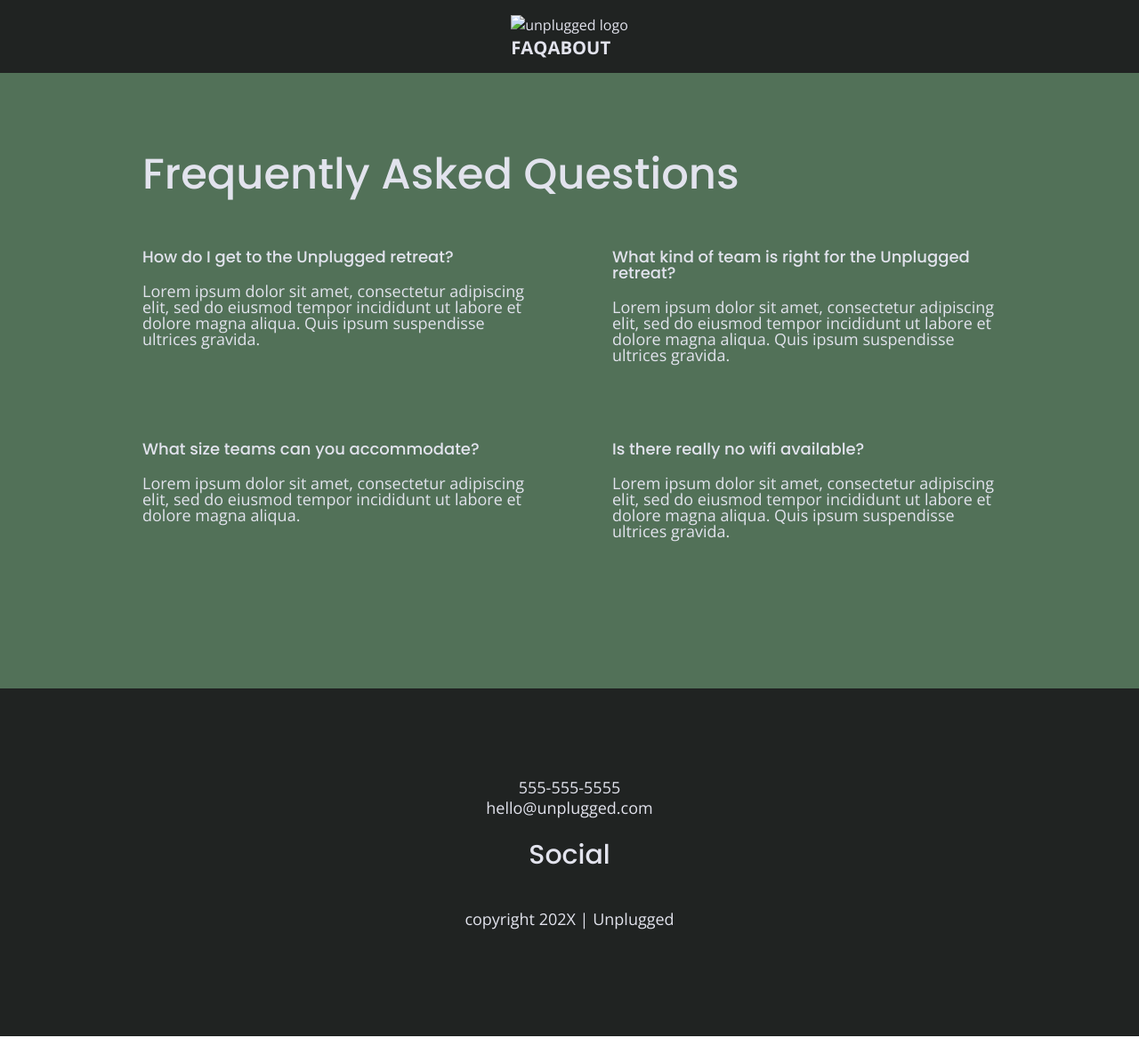
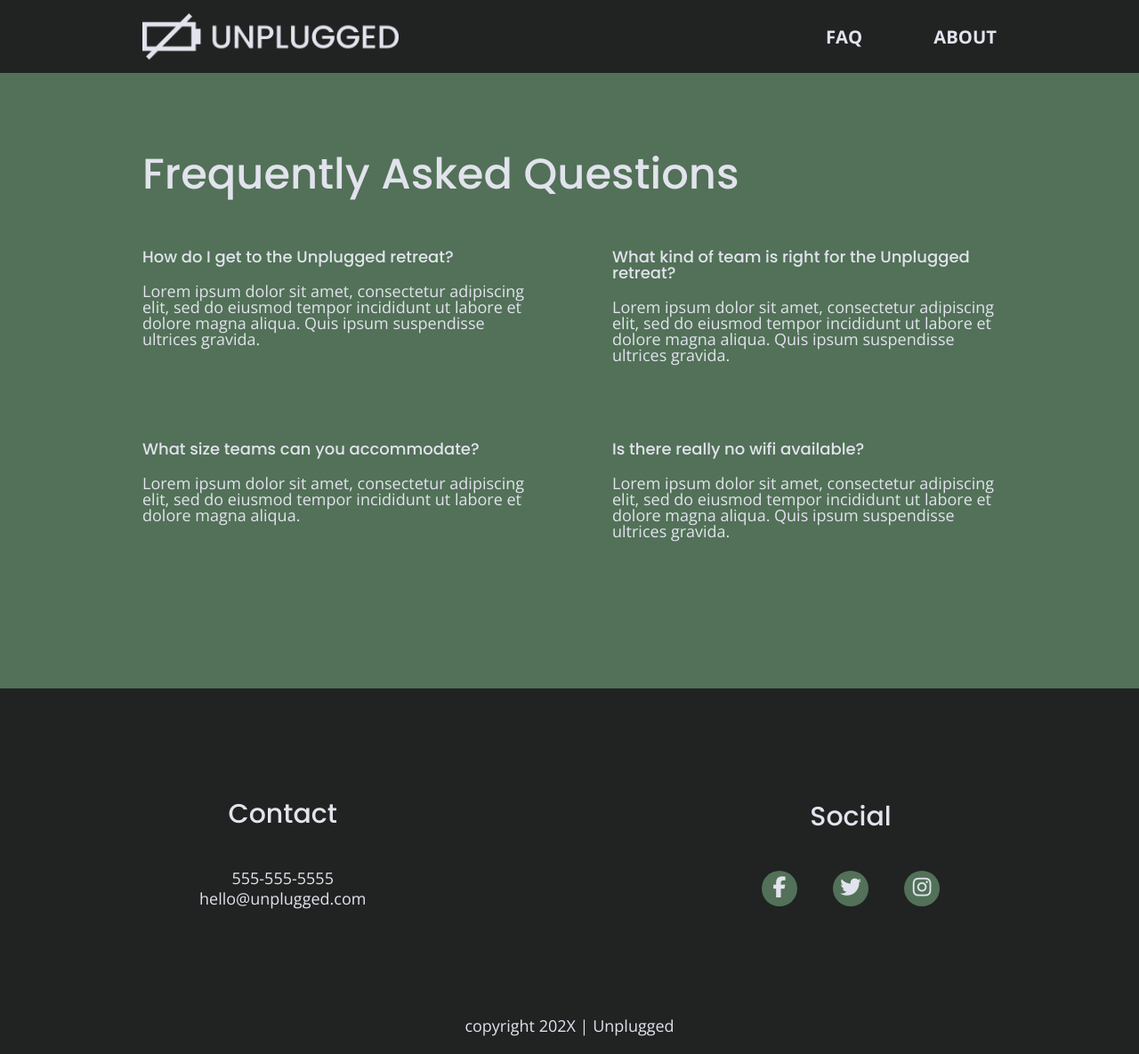
Before and after one commit to lucinda-d/unplugged-project, a website: page faq/index.html in a window 1280 px wide. Shown: the whole page at 89% size. Drawn offline with nearby package versions, Linux system fonts and the light colour scheme.

Commit message:
Added social icons

```diff
--- a/css/main.css
+++ b/css/main.css
@@ -99,7 +99,8 @@ body {
   text-align: left;
 }
 
-ul, ol {
+ul,
+ol {
   list-style-type: none;
   margin: 0;
   padding: 0;
@@ -116,7 +117,8 @@ h2 {
   font-size: 1.875em;
 }
 
-h3, h4 {
+h3,
+h4 {
   font-family: 'Poppins', sans-serif;
   font-size: 1.125em;
   font-weight: 500;
@@ -154,7 +156,7 @@ header {
   padding: 15px 0;
 }
 
-header .content-wrapper{
+header .content-wrapper {
   align-items: center;
   display: flex;
   flex-flow: row wrap;
@@ -162,7 +164,7 @@ header .content-wrapper{
   margin: 0;
 }
 
-header .divider{
+header .divider {
   background: #3a3a3a;
   width: 100%;
   height: 1px;
@@ -173,7 +175,7 @@ header figure {
   width: 60%;
 }
 
-header nav{
+header nav {
   width: 60%;
   font-size: 1.125em;
   font-weight: 700;
@@ -198,14 +200,15 @@ footer {
   background-color: #202322;
 }
 
-footer .contact{
+footer .contact {
   margin-bottom: 50px;
 }
-footer .content-wrapper{
+
+footer .content-wrapper {
   width: 55%;
 }
 
-footer .copyright{
+footer .copyright {
   margin: 20px 0;
 }
 
@@ -220,9 +223,17 @@ footer .social-icons {
 }
 
 footer .social-icons p {
+  background: #527158;
+  border-radius: 50%;
+  width: 40px;
+  height: 40px;
   display: flex;
   justify-content: center;
   align-items: center;
+}
+
+footer .social-icons p i {
+  font-size: 1.3125em;
 }
 
 /*----------------- Mobile Styles - Homepage -----------------*/
@@ -315,6 +326,7 @@ input[type=button] {
   font-size: 3.75em;
   margin-bottom: 40px;
 }
+
 /* Reviews */
 
 .reviews {
@@ -323,7 +335,7 @@ input[type=button] {
   justify-content: center;
 }
 
-.reviews h2{
+.reviews h2 {
   margin-bottom: 40px;
   line-height: 1;
 }
@@ -341,7 +353,7 @@ input[type=button] {
   justify-content: center;
 }
 
-.contact-content p{
+.contact-content p {
   margin: 0;
 }
 
@@ -351,7 +363,7 @@ input[type=button] {
   justify-content: center;
 }
 
-.map figure  {
+.map figure {
   width: 100%;
   height: 0;
   padding-bottom: 125%;
@@ -359,7 +371,7 @@ input[type=button] {
   position: relative;
 }
 
-.map iframe  {
+.map iframe {
   width: 100%;
   height: 100%;
   position: absolute;
@@ -375,7 +387,7 @@ input[type=button] {
   justify-content: center;
 }
 
-.faq-content{
+.faq-content {
   margin-bottom: 50px;
 }
 
@@ -544,7 +556,7 @@ input[type=button] {
   /* Aside */
   aside .content-wrapper {
     margin: 50px 0;
-  display:flex;
+    display: flex;
     justify-content: space-between;
     align-content: flex-start;
   }
@@ -571,6 +583,10 @@ aside .content-wrapper .form {
     margin-bottom: 20px;
   }
 
+  .features i {
+    margin-bottom: 30px;
+  }
+
   /* Reviews */
   .reviews article {
     display: flex;
@@ -592,7 +608,7 @@ aside .content-wrapper .form {
   }
 
   /* Footer */
-footer .content-wrapper{
+  footer .content-wrapper {
     width: 65%;
   }
 
@@ -603,7 +619,7 @@ footer .footer-content {
     flex-direction: row;
   }
 
-footer .contact{
+  footer .contact {
     margin-bottom: 0;
   }
 
@@ -616,17 +632,22 @@ footer p {
     line-height: 1.285;
   }
 
+  footer .social-icons {
+    width: 12.5em;
+    justify-content: space-between;
+  }
+
   footer .copyright {
     width: 100%;
   }
 
   /* =============== About Page ================*/
 
-.mission-content{
+  .mission-content {
     display: flex;
     justify-content: space-between;
     align-items: flex-start;
-  padding: 20px;
+    padding-top: 20px;
   }
 
   .mission-content p {
@@ -643,18 +664,18 @@ footer .copyright {
     align-items: flex-start;
   }
 
-.contact-content {
+  .contact-content h4 {
     font-size: 1.5em;
   }
 
   /* Map */
-.map figure  {
+  .map figure {
     padding-bottom: 45.5%;
   }
 
   /*============= FAQ Page =============*/
 
-.faq .content-wrapper{
+  .faq .content-wrapper {
     justify-content: space-between;
   }
 
@@ -692,7 +713,8 @@ footer .copyright {
     font-size: 2.25em;
   }
 
-  h3, h4 {
+  h3,
+  h4 {
     font-size: 1.875em;
   }
 
@@ -714,7 +736,7 @@ footer .copyright {
 
   aside .content-wrapper .form-description,
   aside .content-wrapper .form {
-    width: 30%;
+    width: 40%;
   }
 
   .form-description p {
@@ -751,7 +773,7 @@ footer .copyright {
     font-size: 3em;
   }
 
-  .contact-content h4{
+  .contact-content h4 {
     font-size: 1.875em;
   }
 
@@ -773,6 +795,7 @@ footer .copyright {
   }
 
 }
+
 /* ===============================
 ===========================================
    Print styles.
@@ -781,6 +804,7 @@ footer .copyright {
    ========================================================================== */
 
 @media print {
+
   *,
   *::before,
   *::after {
--- a/faq/index.html
+++ b/faq/index.html
@@ -28,9 +28,13 @@
 <body>
 
   <header>
-    <div>
-      <a href="#"><img src="" alt="unplugged logo"></a>
-
+    <div class="content-wrapper">
+      <figure>
+        <a href="../index.html">
+          <img src="../img/unpluggedlogo.png" alt="unplugged logo">
+        </a>
+      </figure>
+      <div class="header-divider"></div>
       <nav>
         <ul>
           <li><a href="index.html" rel="noopener">FAQ</a></li>
@@ -77,8 +81,9 @@
 
   <footer>
     <div class="content-wrapper">
-      <div class="footer-contact">
+      <div class="footer-content">
         <div class="contact">
+          <h4>Contact</h4>
           <address>
             <p>
               555-555-5555 <br>
@@ -89,9 +94,18 @@
 
         <div class="social">
           <h4>Social</h4>
-          <p><a href="https://www.facebook.com/yoursite" target="_blank" rel="noopener"></a></p>
-          <p><a href="https://www.twitter.com/yoursite" target="_blank" rel="noopener"></a></p>
-          <p><a href="https://www.instagram.com/yoursite" target="_blank" rel="noopener"></a></p>
+          <div class="social-icons">
+            <p>
+              <a href="https://www.facebook.com/Skillcrush/" target="_blank"><i class="fab fa-facebook-f"></i></a>
+            </p>
+            <p>
+              <a href="https://twitter.com/Skillcrush" target="_blank"><i class="fab fa-twitter"></i></a>
+            </p>
+            <p>
+              <a href="https://www.instagram.com/skillcrush/" target="_blank"><i class="fab fa-instagram"></i></a>
+            </p>
+          </div>
+        </div>
       </div>
 
     </div> <!--footer content ends-->
```
Also changed, not shown: about/index.html (+24 -15 lines), index.html (+16 -3 lines). Lines whose indentation alone changed are shown as unchanged.
